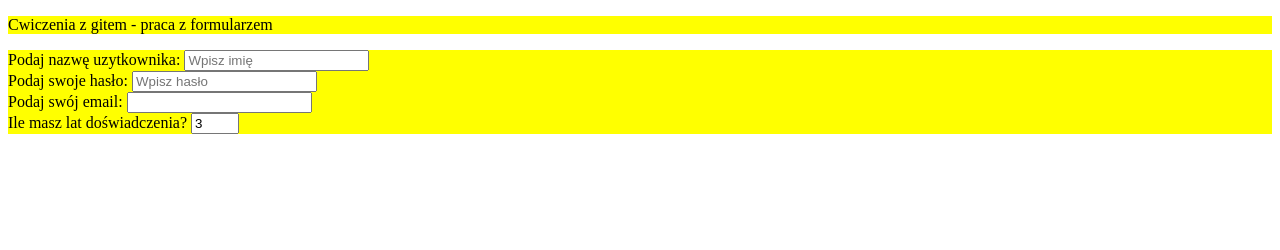
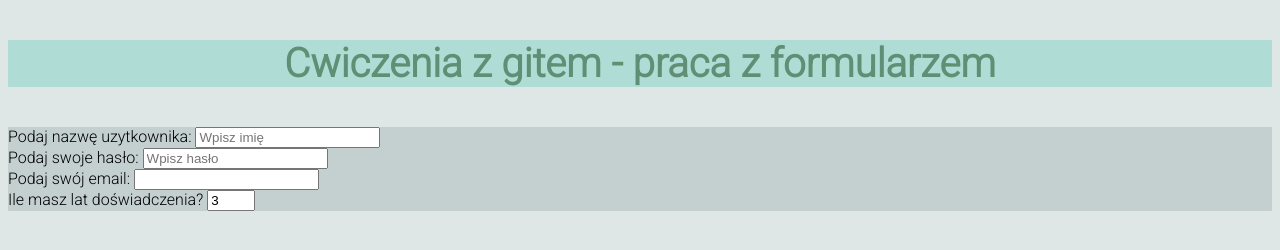
Before and after one commit to Nati071188/formgitpiatek, a plain HTML site: page index.html in a window 1280 px wide. Drawn offline with Linux system fonts and the light colour scheme.

Commit message:
addind new style and background color

```diff
--- a/style.css
+++ b/style.css
@@ -1,3 +1,28 @@
-div{
-    background-color: yellow;
+@import url('https://fonts.googleapis.com/css2?family=Fjalla+One&family=Roboto:wght@300&display=swap');
+
+body {
+    background-color: #dfe6e6;
+    font-family: 'Fjalla One', sans-serif;
+    font-family: 'Roboto', sans-serif;
 }
+
+
+.header1 {
+    background-color: #AFDDD5;
+    font-size:40px;
+	font-weight:bold;
+	text-align:center;
+	color:#608f75;
+	-webkit-transition:0.2s ease all;
+	   -moz-transition:0.2s ease all;
+	    -ms-transition:0.2s ease all;
+	     -o-transition:0.2s ease all;
+	        transition:0.2s ease all;
+}
+
+.header1:hover {
+    color: #203b2c;
+}
+.form1 {
+    background-color: #c4cfcf;
+}
```
Also changed, not shown: index.html (line endings or trailing spaces).
